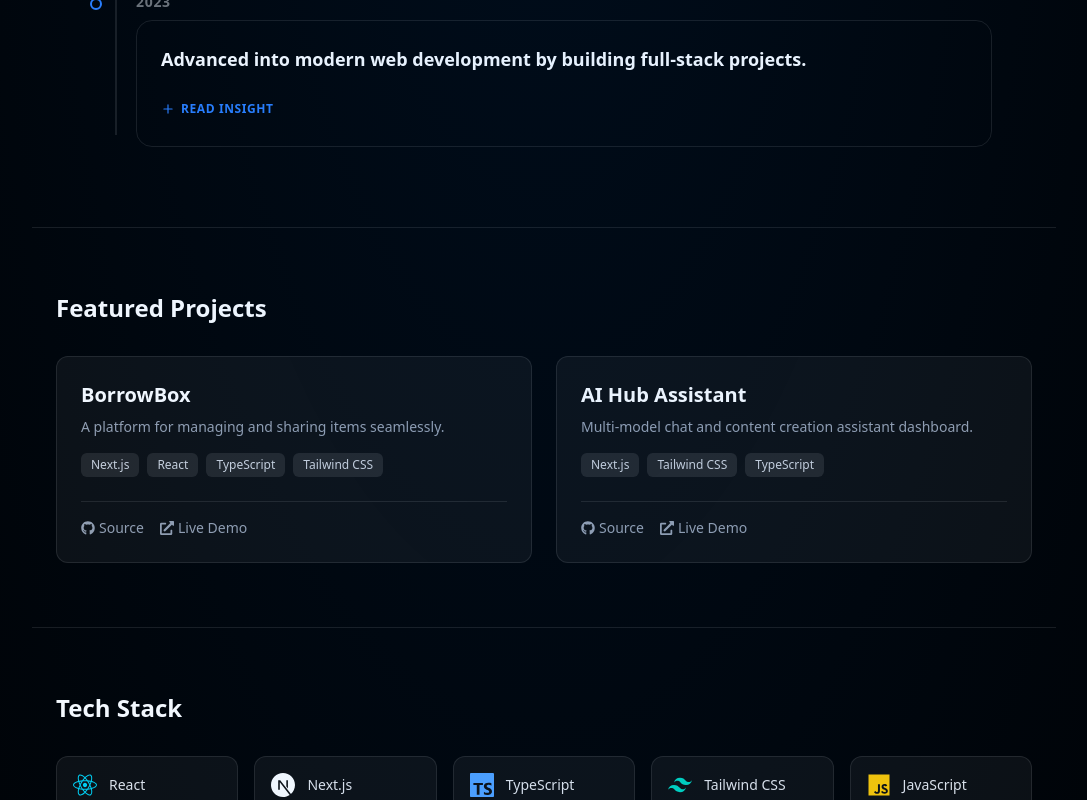
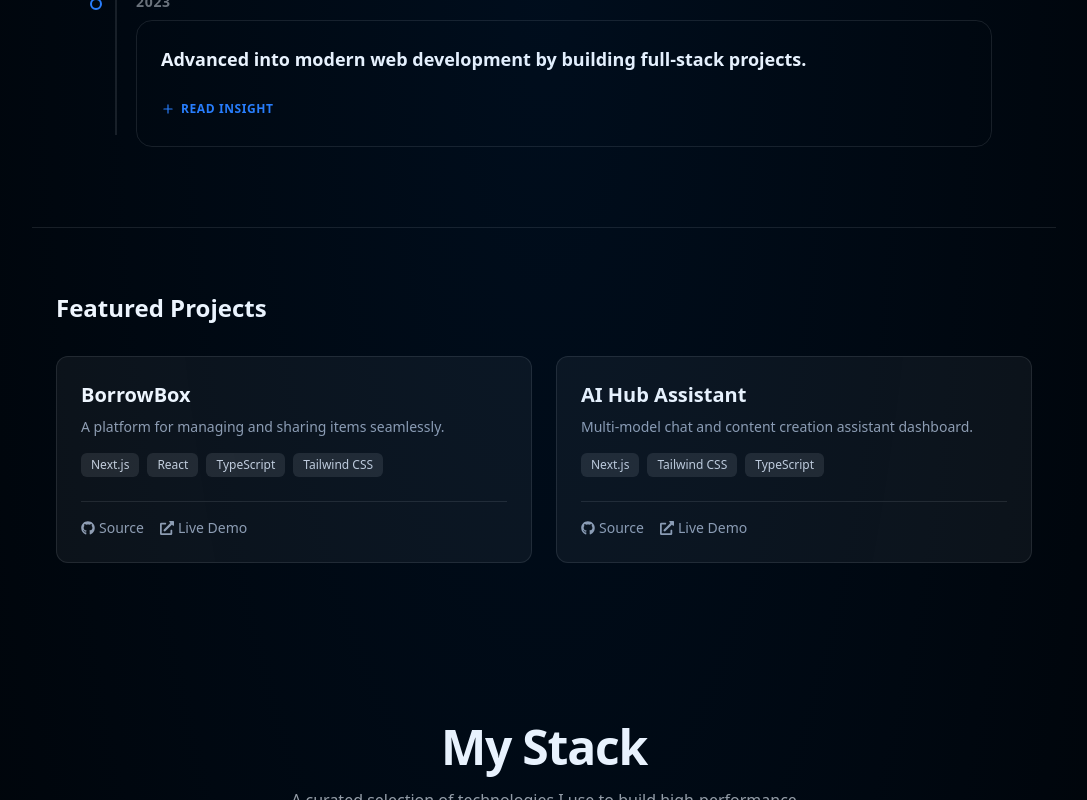
Before and after one commit to merazhossain5662-hash/MH.dev, a Next.js app: page / in a window 1280 px wide. Shown: the part 2000-2800 px from the top of the page, without its empty margins (96-1183 px from the left). Built offline with nearby package versions, Linux system fonts and the light colour scheme.

Commit message:
recreating skills section

```diff
--- a/src/components/Skills.tsx
+++ b/src/components/Skills.tsx
@@ -1,43 +1,129 @@
 "use client";
 
+import React from "react";
+import { motion } from "framer-motion";
 import {
-  FaReact,
-  FaHtml5,
-  FaCss3Alt,
-  FaJs,
-  FaGitAlt,
-  FaNodeJs,
-} from "react-icons/fa";
-import { SiNextdotjs, SiTailwindcss, SiTypescript } from "react-icons/si";
+  SiReact,
+  SiVite,
+  SiTailwindcss,
+  SiNextdotjs,
+  SiShadcnui,
+  SiTypescript,
+  SiFlutter,
+  SiNodedotjs,
+  SiExpress,
+  SiMongodb,
+  SiMysql,
+  SiPostgresql,
+  SiGit,
+  SiPython,
+  SiDocker,
+  SiPrisma,
+  SiRedux,
+} from "react-icons/si";
 
-const skills = [
-  { name: "React", icon: <FaReact className="text-cyan-400" /> },
-  { name: "Next.js", icon: <SiNextdotjs className="text-white" /> },
-  { name: "TypeScript", icon: <SiTypescript className="text-blue-400" /> },
-  { name: "Tailwind CSS", icon: <SiTailwindcss className="text-teal-400" /> },
-  { name: "JavaScript", icon: <FaJs className="text-yellow-400" /> },
-  { name: "HTML5", icon: <FaHtml5 className="text-orange-500" /> },
-  { name: "CSS3", icon: <FaCss3Alt className="text-blue-500" /> },
-  { name: "Node.js", icon: <FaNodeJs className="text-green-500" /> },
-  { name: "Git", icon: <FaGitAlt className="text-orange-600" /> },
+interface SkillItem {
+  name: string;
+  icon: React.ElementType;
+}
+
+interface SkillCategory {
+  category: string;
+  skills: SkillItem[];
+}
+
+const stackData: SkillCategory[] = [
+  {
+    category: "FRONTEND",
+    skills: [
+      { name: "REACT", icon: SiReact },
+      { name: "VITE", icon: SiVite },
+      { name: "TAILWINDCSS", icon: SiTailwindcss },
+      { name: "NEXT.JS", icon: SiNextdotjs },
+      { name: "SHADCN-UI", icon: SiShadcnui },
+      { name: "TYPESCRIPT", icon: SiTypescript },
+    ],
+  },
+  {
+    category: "MOBILE",
+    skills: [{ name: "FLUTTER", icon: SiFlutter }],
+  },
+  {
+    category: "BACKEND",
+    skills: [
+      { name: "NODE.JS", icon: SiNodedotjs },
+      { name: "EXPRESS.JS", icon: SiExpress },
+      { name: "MONGODB", icon: SiMongodb },
+      { name: "MYSQL", icon: SiMysql },
+      { name: "POSTGRESQL", icon: SiPostgresql },
+    ],
+  },
+  {
+    category: "TOOLS",
+    skills: [
+      { name: "GIT", icon: SiGit },
+      { name: "PYTHON", icon: SiPython },
+      { name: "DOCKER", icon: SiDocker },
+      { name: "PRISMA", icon: SiPrisma },
+      { name: "REDUX/ZUSTAND", icon: SiRedux },
+    ],
+  },
 ];
 
 export default function Skills() {
   return (
     <section
       id="skills"
-      className="py-16 max-w-5xl mx-auto px-6 border-t border-white/10"
+      className="relative py-24 px-4 md:px-12 max-w-6xl mx-auto"
     >
-      <h2 className="text-2xl font-bold text-white mb-8">Tech Stack</h2>
-      <div className="grid grid-cols-2 sm:grid-cols-3 md:grid-cols-5 gap-4">
-        {skills.map((s, i) => (
-          <div
-            key={i}
-            className="p-4 rounded-xl border border-white/10 bg-white/5 flex items-center gap-3 hover:bg-white/10 transition-colors"
+      {/* Header Section */}
+      <div className="text-center mb-16 space-y-4">
+        <h2 className="text-4xl md:text-5xl font-extrabold text-white tracking-tight">
+          My Stack
+        </h2>
+        <p className="text-neutral-400 max-w-lg mx-auto text-sm md:text-base leading-relaxed">
+          A curated selection of technologies I use to build high-performance
+          products.
+        </p>
+      </div>
+
+      {/* 2x2 Category Grid */}
+      <div className="grid grid-cols-1 md:grid-cols-2 gap-6">
+        {stackData.map((cat, catIdx) => (
+          <motion.div
+            key={cat.category}
+            initial={{ opacity: 0, y: 20 }}
+            whileInView={{ opacity: 1, y: 0 }}
+            viewport={{ once: true }}
+            transition={{ duration: 0.5, delay: catIdx * 0.1 }}
+            className="p-6 md:p-8 rounded-2xl border border-white/10 bg-neutral-900/40 backdrop-blur-md flex flex-col justify-between"
           >
-            <span className="text-2xl">{s.icon}</span>
-            <span className="text-sm font-medium text-gray-200">{s.name}</span>
-          </div>
+            {/* Category Header Tag */}
+            <div className="flex items-center gap-2 mb-6">
+              <div className="w-1 h-4 bg-blue-500 rounded-full" />
+              <span className="text-xs font-bold tracking-widest text-blue-500 uppercase">
+                {cat.category}
+              </span>
+            </div>
+
+            {/* Tech Icon Tiles */}
+            <div className="grid grid-cols-3 sm:grid-cols-4 gap-3">
+              {cat.skills.map((skill) => {
+                const Icon = skill.icon;
+                return (
+                  <div
+                    key={skill.name}
+                    className="group relative flex flex-col items-center justify-center p-4 rounded-xl border border-white/5 bg-neutral-950/60 hover:bg-neutral-900 hover:border-white/20 transition-all duration-300 hover:scale-[1.03]"
+                  >
+                    <Icon className="text-2xl md:text-3xl text-neutral-300 group-hover:text-blue-400 transition-colors duration-300" />
+                    <span className="mt-2 text-[10px] md:text-xs font-semibold text-neutral-400 group-hover:text-white transition-colors duration-300 tracking-wider text-center">
+                      {skill.name}
+                    </span>
+                  </div>
+                );
+              })}
+            </div>
+          </motion.div>
         ))}
       </div>
     </section>
```
